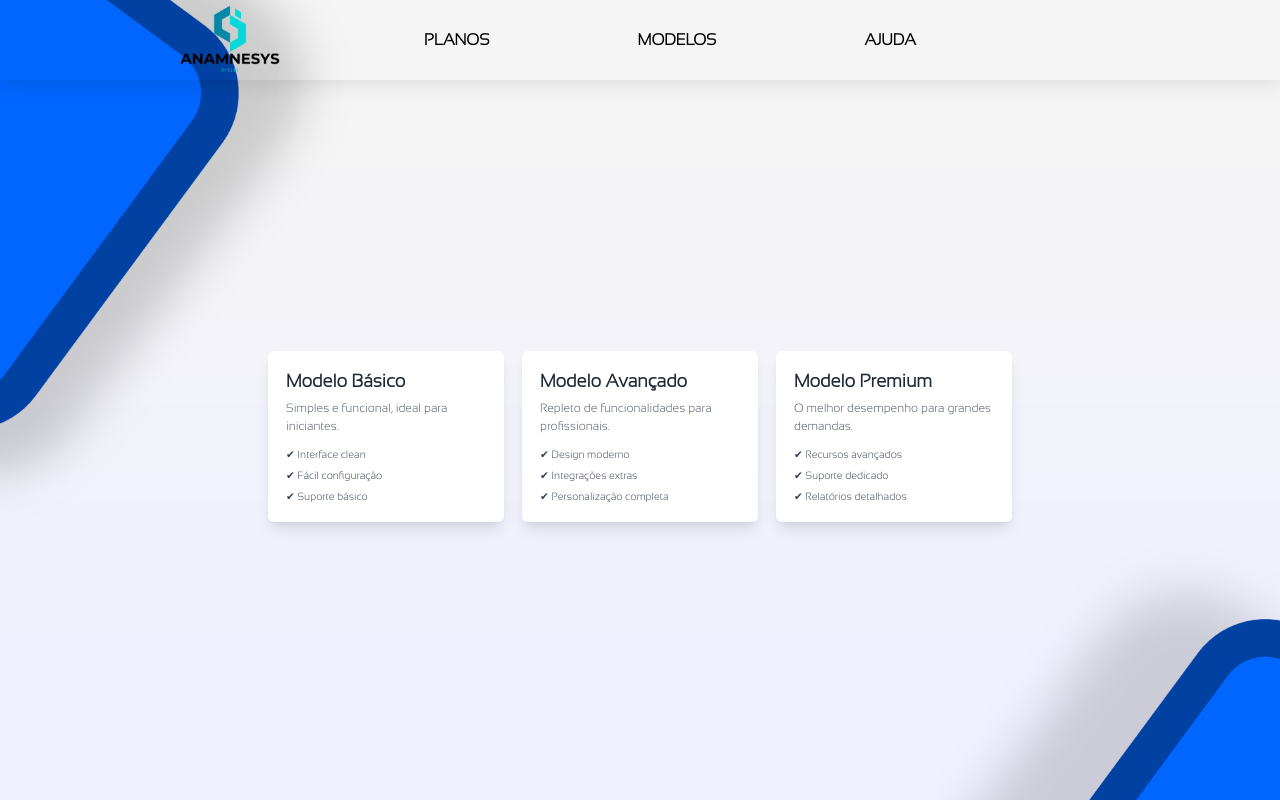
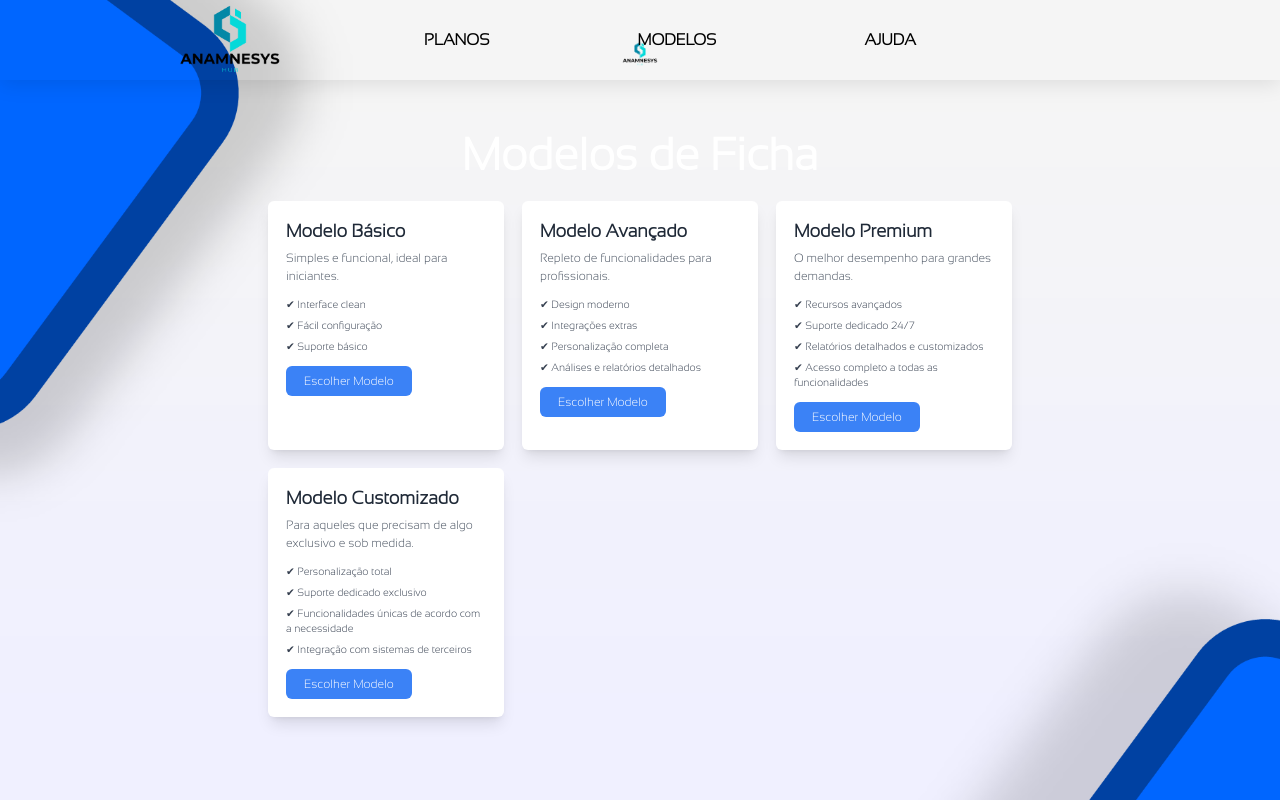
Before and after one commit to agendahub-k2/anamnesys-front, a React (Vite) app: page /Modelos in a window 1280 px wide. Built offline with nearby package versions, Linux system fonts and the light colour scheme.

Commit message:
atualizações na aba Planos

```diff
--- a/index.html
+++ b/index.html
@@ -1,4 +1,4 @@
-<!doctype html>
+<!DOCTYPE html>
 <html lang="en">
   <head>
     <meta charset="UTF-8" />
--- a/package.json
+++ b/package.json
@@ -10,8 +10,10 @@
     "preview": "vite preview"
   },
   "dependencies": {
+    "@fortawesome/fontawesome-free": "^6.7.1",
     "@material-tailwind/react": "^2.1.9",
     "axios": "^1.7.7",
+    "font-awesome": "^4.7.0",
     "react": "^18.2.0",
     "react-countup": "^6.5.3",
     "react-dom": "^18.2.0",
--- a/src/pages/Modelos.tsx
+++ b/src/pages/Modelos.tsx
@@ -1,4 +1,5 @@
 import React from "react";
+import { motion } from "framer-motion";
 import backgroundImage from "../assets/background_login.png";
 import logo from "../assets/logo.png";
 import Footer from "./Footer"; // Certifique-se de ajustar o caminho conforme necessário
@@ -10,15 +11,29 @@ const Models = () => {
       style={{ backgroundImage: `url(${backgroundImage})` }}
     >
       {/* Logo */}
-      <div className="absolute top-10"></div>
+      <div className="absolute top-10">
+        <img src={logo} alt="Logo" className="h-12 sm:h-16 w-auto mx-auto" />
+      </div>
 
       {/* Título */}
-      <h1 className="text-white text-4xl md:text-6xl font-bold mt-16 mb-8 text-center"></h1>
+      <motion.h1
+        initial={{ opacity: 0, y: -50 }}
+        animate={{ opacity: 1, y: 0 }}
+        transition={{ duration: 1, delay: 0.2 }}
+        className="text-white text-4xl md:text-6xl font-bold mt-16 mb-8 text-center"
+      >
+        Modelos de Ficha
+      </motion.h1>
 
       {/* Grid de Modelos */}
       <div className="grid gap-6 grid-cols-1 sm:grid-cols-2 lg:grid-cols-3 max-w-5xl px-4">
         {/* Modelo Básico */}
-        <div className="bg-white p-6 rounded-lg shadow-lg hover:shadow-xl transition-shadow duration-300 animate-fadeInUp">
+        <motion.div
+          initial={{ opacity: 0, y: 50 }}
+          animate={{ opacity: 1, y: 0 }}
+          transition={{ duration: 0.8, delay: 0.4 }}
+          className="bg-white p-6 rounded-lg shadow-lg hover:shadow-xl transition-shadow duration-300"
+        >
           <h2 className="text-2xl font-semibold mb-2 text-gray-800">
             Modelo Básico
           </h2>
@@ -30,10 +45,18 @@ const Models = () => {
             <li>✔ Fácil configuração</li>
             <li>✔ Suporte básico</li>
           </ul>
-        </div>
+          <button className="mt-4 px-6 py-2 bg-blue-500 text-white rounded-lg hover:bg-blue-600 transition-all">
+            Escolher Modelo
+          </button>
+        </motion.div>
 
         {/* Modelo Avançado */}
-        <div className="bg-white p-6 rounded-lg shadow-lg hover:shadow-xl transition-shadow duration-300 animate-fadeInUp delay-150">
+        <motion.div
+          initial={{ opacity: 0, y: 50 }}
+          animate={{ opacity: 1, y: 0 }}
+          transition={{ duration: 0.8, delay: 0.6 }}
+          className="bg-white p-6 rounded-lg shadow-lg hover:shadow-xl transition-shadow duration-300"
+        >
           <h2 className="text-2xl font-semibold mb-2 text-gray-800">
             Modelo Avançado
           </h2>
@@ -44,11 +67,20 @@ const Models = () => {
             <li>✔ Design moderno</li>
             <li>✔ Integrações extras</li>
             <li>✔ Personalização completa</li>
+            <li>✔ Análises e relatórios detalhados</li>
           </ul>
-        </div>
+          <button className="mt-4 px-6 py-2 bg-blue-500 text-white rounded-lg hover:bg-blue-600 transition-all">
+            Escolher Modelo
+          </button>
+        </motion.div>
 
         {/* Modelo Premium */}
-        <div className="bg-white p-6 rounded-lg shadow-lg hover:shadow-xl transition-shadow duration-300 animate-fadeInUp delay-300">
+        <motion.div
+          initial={{ opacity: 0, y: 50 }}
+          animate={{ opacity: 1, y: 0 }}
+          transition={{ duration: 0.8, delay: 0.8 }}
+          className="bg-white p-6 rounded-lg shadow-lg hover:shadow-xl transition-shadow duration-300"
+        >
           <h2 className="text-2xl font-semibold mb-2 text-gray-800">
             Modelo Premium
           </h2>
@@ -57,13 +89,42 @@ const Models = () => {
           </p>
           <ul className="text-sm text-gray-700 space-y-2">
             <li>✔ Recursos avançados</li>
-            <li>✔ Suporte dedicado</li>
-            <li>✔ Relatórios detalhados</li>
+            <li>✔ Suporte dedicado 24/7</li>
+            <li>✔ Relatórios detalhados e customizados</li>
+            <li>✔ Acesso completo a todas as funcionalidades</li>
           </ul>
-        </div>
+          <button className="mt-4 px-6 py-2 bg-blue-500 text-white rounded-lg hover:bg-blue-600 transition-all">
+            Escolher Modelo
+          </button>
+        </motion.div>
+
+        {/* Modelo Customizado */}
+        <motion.div
+          initial={{ opacity: 0, y: 50 }}
+          animate={{ opacity: 1, y: 0 }}
+          transition={{ duration: 0.8, delay: 1 }}
+          className="bg-white p-6 rounded-lg shadow-lg hover:shadow-xl transition-shadow duration-300"
+        >
+          <h2 className="text-2xl font-semibold mb-2 text-gray-800">
+            Modelo Customizado
+          </h2>
+          <p className="text-gray-600 mb-4">
+            Para aqueles que precisam de algo exclusivo e sob medida.
+          </p>
+          <ul className="text-sm text-gray-700 space-y-2">
+            <li>✔ Personalização total</li>
+            <li>✔ Suporte dedicado exclusivo</li>
+            <li>✔ Funcionalidades únicas de acordo com a necessidade</li>
+            <li>✔ Integração com sistemas de terceiros</li>
+          </ul>
+          <button className="mt-4 px-6 py-2 bg-blue-500 text-white rounded-lg hover:bg-blue-600 transition-all">
+            Escolher Modelo
+          </button>
+        </motion.div>
       </div>
 
       {/* Footer */}
+      {/* <Footer /> */}
     </div>
   );
 };
--- a/src/pages/Planos.tsx
+++ b/src/pages/Planos.tsx
@@ -1,74 +1,129 @@
 import React from "react";
 import { motion } from "framer-motion";
 import backgroundImage from "../assets/background_login.png";
+import "font-awesome/css/font-awesome.min.css";
 import logo from "../assets/logo.png";
-import Footer from "./Footer"; // Certifique-se de que o Footer está no mesmo diretório ou ajuste o caminho
 
 const Plans = () => {
   return (
     <div
-      className="relative flex flex-col items-center justify-center min-h-screen bg-cover bg-center"
+      className="relative flex flex-col items-center justify-center min-h-screen bg-cover bg-center text-gray-800"
       style={{ backgroundImage: `url(${backgroundImage})` }}
     >
-      {/* Título */}
-      <motion.h1
-        initial={{ opacity: 0, y: 50 }}
+      {/* Background Overlay */}
+      <div className="absolute inset-0 bg-black/60 z-0"></div>
+
+      {/* Título e Descrição */}
+      <motion.div
+        initial={{ opacity: 0, y: -50 }}
         animate={{ opacity: 1, y: 0 }}
         transition={{ duration: 0.8 }}
-        className="text-4xl font-bold text-white mb-8 text-center"
-      ></motion.h1>
+        className="relative z-10 text-center text-white mb-12"
+      >
+        <img
+          // src={logo}
+          // alt="Logo"
+          className="mx-auto w-20 mb-4 animate-pulse"
+        />
+        <h1 className="text-5xl font-bold mb-4">Preços e Planos</h1>
+        <p className="text-lg">
+          Opções sob medida para facilitar o gerenciamento das suas fichas.
+        </p>
+      </motion.div>
 
       {/* Caixas de Planos */}
-      <div className="grid grid-cols-1 md:grid-cols-3 gap-8 px-6 md:px-16">
+      <div className="relative z-10 grid grid-cols-1 md:grid-cols-3 gap-8 px-6 md:px-16">
         {/* Plano Básico */}
-        <div className="bg-white shadow-lg rounded-lg p-6 text-center">
-          <h2 className="text-2xl font-semibold mb-4">Plano Básico</h2>
+        <motion.div
+          whileHover={{ scale: 1.05 }}
+          whileTap={{ scale: 0.95 }}
+          className="bg-white shadow-lg rounded-xl p-8 text-center transform transition-all"
+        >
+          <h2 className="text-2xl font-bold text-blue-500 mb-4">
+            Plano Básico
+          </h2>
           <p className="text-gray-600 mb-6">Ideal para quem está começando.</p>
-          <p className="text-4xl font-bold text-blue-500 mb-4">R$ 19,90</p>
-          <ul className="text-gray-700 mb-6">
+          <p className="text-5xl font-bold text-blue-500 mb-4">R$ 19,90</p>
+          <p className="text-sm text-gray-500 mb-6">
+            Cobrança mensal, sem taxas extras.
+          </p>
+          <ul className="space-y-4 mb-6">
             <li>✔ 5 fichas/mês</li>
             <li>✔ Suporte Básico</li>
             <li>✔ Acesso ao Dashboard</li>
+            <li>✔ Ferramenta de Exportação Simples</li>
           </ul>
-          <button className="px-6 py-2 bg-blue-500 text-white rounded-lg hover:bg-blue-600 transition">
+          <button className="w-full px-6 py-3 bg-blue-500 text-white rounded-lg hover:bg-blue-600 transition">
             Escolher Plano
           </button>
-        </div>
+        </motion.div>
 
         {/* Plano Padrão */}
-        <div className="bg-white shadow-lg rounded-lg p-6 text-center border-2 border-blue-500">
-          <h2 className="text-2xl font-semibold mb-4">Plano Padrão</h2>
-          <p className="text-gray-600 mb-6">
-            O mais popular para profissionais.
+        <motion.div
+          whileHover={{ scale: 1.1 }}
+          whileTap={{ scale: 0.95 }}
+          className="bg-gradient-to-r from-blue-600 to-blue-400 shadow-lg rounded-xl p-8 text-center text-white transform transition-all border-4 border-white"
+        >
+          <h2 className="text-2xl font-bold mb-4">Plano Padrão</h2>
+          <p className="text-white/80 mb-6">
+            O mais popular entre os profissionais.
           </p>
-          <p className="text-4xl font-bold text-blue-500 mb-4">R$ 39,90</p>
-          <ul className="text-gray-700 mb-6">
+          <p className="text-5xl font-bold mb-4">R$ 39,90</p>
+          <p className="text-sm mb-6">
+            Cobrança mensal, cancele a qualquer momento.
+          </p>
+          <ul className="space-y-4 mb-6">
             <li>✔ 20 fichas/mês</li>
             <li>✔ Suporte Prioritário</li>
             <li>✔ Ferramentas Avançadas</li>
+            <li>✔ Integração com APIs</li>
+            <li>✔ Relatórios Detalhados</li>
           </ul>
-          <button className="px-6 py-2 bg-blue-500 text-white rounded-lg hover:bg-blue-600 transition">
+          <button className="w-full px-6 py-3 bg-white text-blue-600 rounded-lg hover:bg-blue-100 transition">
             Escolher Plano
           </button>
-        </div>
+        </motion.div>
 
         {/* Plano Premium */}
-        <div className="bg-white shadow-lg rounded-lg p-6 text-center">
-          <h2 className="text-2xl font-semibold mb-4">Plano Premium</h2>
+        <motion.div
+          whileHover={{ scale: 1.05 }}
+          whileTap={{ scale: 0.95 }}
+          className="bg-white shadow-lg rounded-xl p-8 text-center transform transition-all"
+        >
+          <h2 className="text-2xl font-bold text-blue-500 mb-4">
+            Plano Premium
+          </h2>
           <p className="text-gray-600 mb-6">
             Para quem quer o máximo desempenho.
           </p>
-          <p className="text-4xl font-bold text-blue-500 mb-4">R$ 79,90</p>
-          <ul className="text-gray-700 mb-6">
+          <p className="text-5xl font-bold text-blue-500 mb-4">R$ 79,90</p>
+          <p className="text-sm text-gray-500 mb-6">
+            Cobrança anual, com desconto de 15%.
+          </p>
+          <ul className="space-y-4 mb-6">
             <li>✔ Fichas Ilimitadas</li>
             <li>✔ Suporte Exclusivo</li>
             <li>✔ Recursos Avançados</li>
+            <li>✔ Acesso Premium ao Dashboard</li>
+            <li>✔ Automação de Relatórios</li>
           </ul>
-          <button className="px-6 py-2 bg-blue-500 text-white rounded-lg hover:bg-blue-600 transition">
+          <button className="w-full px-6 py-3 bg-blue-500 text-white rounded-lg hover:bg-blue-600 transition">
             Escolher Plano
           </button>
-        </div>
+        </motion.div>
       </div>
+
+      {/* Caixa flutuante do WhatsApp */}
+      <a
+        href="https://wa.me/5511999999999"
+        target="_blank"
+        rel="noopener noreferrer"
+        className="fixed bottom-8 right-8 z-50 flex items-center justify-center w-40 h-10 bg-green-500 rounded-full shadow-lg text-white hover:bg-green-600 transition-all"
+      >
+        <i className="fa fa-whatsapp text-4xl mr-3"></i>
+        {/* Texto "Ajuda?" */}
+        <span className="text-sm font-semibold">Ajuda?</span>{" "}
+      </a>
     </div>
   );
 };
```
Also changed, not shown: src/pages/custom/custom.d.ts (renamed from src/custom.d.ts), 1 other file (tests, documents, lock files or other folders).
